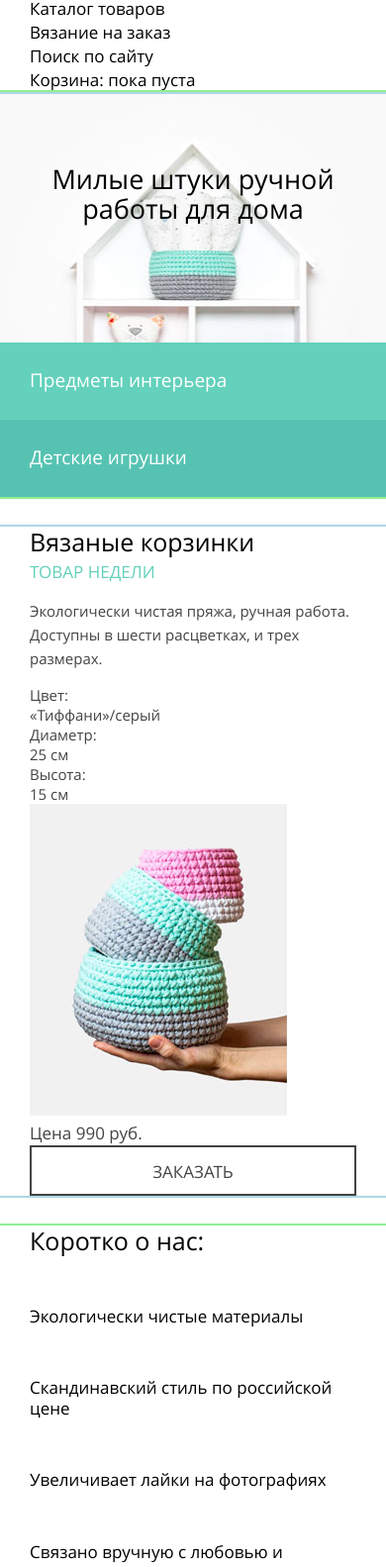
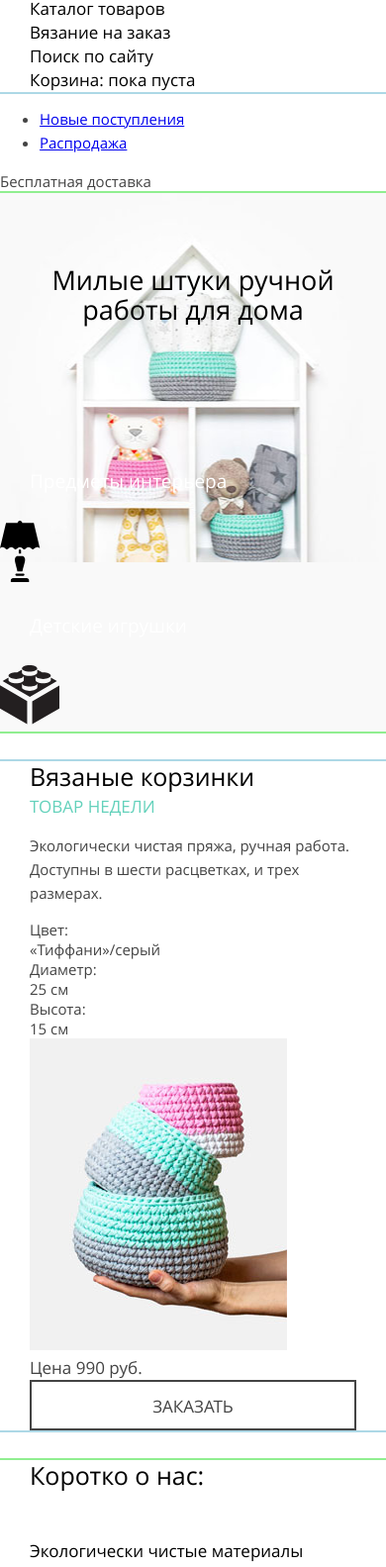
Before and after one commit to Romikus/284393-mishka, a website: page index.html in a window 390 px wide. Shown: the part 44-1627 px from the top of the page at 99% size. Drawn offline with nearby package versions, Linux system fonts and the light colour scheme; files that its build step writes are made by us from their sources.

Commit message:
Изменение разметка для построения адаптивной сетки

```diff
--- a/index.html
+++ b/index.html
@@ -4,31 +4,61 @@
     <meta charset="utf-8">
     <meta name="keywords" content="Мишка, предметы интерьера, детские игрушки, вязаные корзинки, предметы ручной работы">
     <meta name="description" content="Магазин по продаже вязаных вещей ручной работы">
+    <meta name="viewport" content="width=device-width,initial-scale=1">
     <title>HTML Academy: Мишка</title>
     <link href="css/style.css" rel="stylesheet">
   </head>
   <body>
     <header class="page-header">
       <nav class="navigation">
-        <a class="navigation__logo"><img src="img/logo-mobile.svg" width="86" height="35" alt="MISHKA"></a>
+
+        <div class="navigation__top">
+
+          <div class="navigation__logo-menu">
+            <a class="navigation__logo" href="#"><img src="img/logo-mobile.svg" width="86" height="35" alt="MISHKA"></a>
             <button class="navigation__toggle" type="button">Открыть меню</button>
+          </div>
+
+
           <ul class="navigation__main-menu">
             <li class="navigation__main-menu-item"><a href="catalog.html">Каталог товаров</a></li>
             <li class="navigation__main-menu-item"><a href="form.html">Вязание на заказ</a></li>
             <li class="navigation__main-menu-item"><a href="#">Поиск по сайту</a></li>
             <li class="navigation__main-menu-item"><a href="#">Корзина: пока пуста</a></li>
           </ul>
+
+        </div>
+
       </nav>
+      <div class="navigation__bottom">
+        <ul class="navigation__menu">
+          <li class="navigation__menu-item"><a href="#">Новые поступления</a></li>
+          <li class="navigation__menu-item"><a href="#">Распродажа</a></li>
+        </ul>
+        <span class="navigation__menu-delivery">Бесплатная доставка</span>
+      </div>
     </header>
     <section class="products">
-      <h1 class="products__title">Милые штуки ручной работы для дома</h1>
-      <a class="products__item products__item--top" href="#"><h3 class="products__item-title">Предметы интерьера</h3></a>
-      <a class="products__item products__item--bottom" href="#"><h3 class="products__item-title">Детские игрушки</h3></a>
+      <h1 class="products__title">Милые штуки ручной<br> работы для дома</h1>
+      <div class="products__items">
+        <a class="products__item products__item--interior" href="#">
+          <h3 class="products__item-title">Предметы интерьера</h3>
+          <svg class="products__icon products__icon--interior" width="41" height="62"><use xlink:href="img/icon-interior.svg#svg4488"></use></svg>
+        </a>
+        <a class="products__item products__item--toys" href="#">
+          <h3 class="products__item-title">Детские игрушки</h3>
+          <svg class="products__icon products__icon--toys" width="61" height="61"><use xlink:href="img/icon-toy.svg#Layer_1"></use></svg>
+        </a>
+      </div>
     </section>
     <section class="top-product">
       <div class="top-product__content">
+        <header class="top-product_header">
           <h2 class="top-product__title">Вязаные корзинки</h2>
           <b class="top-product__subtitle">Товар недели</b>
+        </header>
+        <div class="top-product__item">
+          <div class="top-product__info">
             <p>Экологически чистая пряжа, ручная работа. Доступны в шести расцветках, и трех размерах.</p>
             <div class="top-product__table">
               <div class="top-product__table-row">
@@ -44,10 +74,12 @@
                 <div class="top-product__table-col">15 см</div>
               </div>
             </div>
-        <img src="img/triple-set-mobile@1x.jpg" width="260" height="315" alt="Вязаные корзинки">
+          </div>
+          <img class="top-product__image" src="img/triple-set-mobile@1x.jpg" width="260" height="315" alt="Вязаные корзинки">
           <div class="top-product__card">
             <span class="top-product__card-price">Цена 990 руб.</span>
             <a class="top-product__card-button btn" href="#">Заказать</a>
+          </div>
         </div>
       </div>
     </section>
@@ -83,6 +115,7 @@
       </div>
     </section>
     <section class="contacts">
+      <div class="contacts__content">
         <h2 class="contacts__title">Контакты</h2>
         <div class="contacts__items">
           <div class="contacts__item">
@@ -91,16 +124,22 @@
           </div>
           <div class="contacts__item">
             <b class="contacts__item-address">адрес:</b>
-          <p class="contacts__item-address-value">г. Санкт-Петербург, ул. Большая Конюшенная, д. 19/8, офис 101</p>
+            <p class="contacts__item-address-value">г. Санкт-Петербург,<br> ул. Большая Конюшенная,<br> д. 19/8, офис 101</p>
+          </div>
         </div>
       </div>
       <div class="contacts__map">
         <img src="img/map-mobile@1x.jpg" width="320" height="457" alt="Карта">
       </div>
+      <div class="contacts__content">
         <a class="contacts__feedback btn" href="">Напишите нам</a>
+      </div>
     </section>
     <footer class="page-footer">
       <div class="page-footer__content">
+        <div class="page-footer__logo">
+          <img src="img/logo-mobile.svg" width="102" height="34" alt="MISHKA">
+        </div>
         <div class="page-footer__social">
           <span class="visually-hidden">Подписывайтесь на нас в соцсетях:</span>
           <a class="social-link social-link--instagram" href="http://instagram.com/">instagram</a>
```
Also changed, not shown: catalog.html (+15 -0 lines), form.html (+38 -5 lines). Lines whose indentation alone changed are shown as unchanged.
